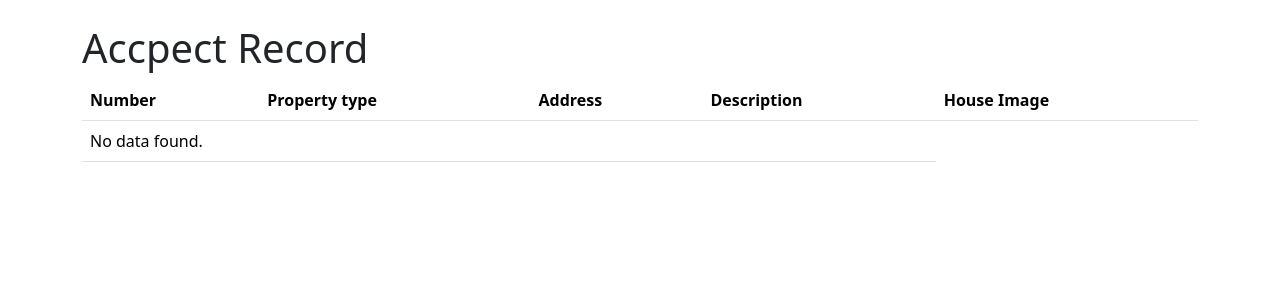
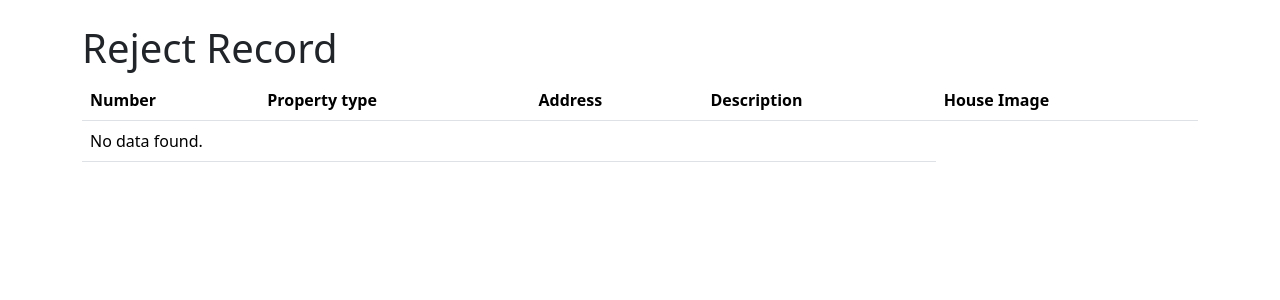
Before and after one commit to amandavid0032/Tinder-House-Rent-, a PHP site: page /user/Reject-view.php in a window 1280 px wide. Shown: the part 76-376 px from the top of the page. Run offline with PHP 8.4, Linux system fonts and the light colour scheme; a user stored in the database is signed in; data that the repository does not hold is empty.

Commit message:
spelling mistake  done

```diff
--- a/user/Accpect-view.php
+++ b/user/Accpect-view.php
@@ -5,7 +5,7 @@ include 'header.php';
 ?>
 <div class="container">
     <br />
-    <h1>Accpect Record</h1>
+    <h1>Accept Record</h1>
     <table class="table">
         <thead class="thead-dark">
             <tr>
--- a/user/Reject-view.php
+++ b/user/Reject-view.php
@@ -5,7 +5,7 @@ include 'header.php';
 ?>
 <div class="container">
     <br />
-    <h1>Accpect Record</h1>
+    <h1>Reject Record</h1>
     <table class="table">
         <thead class="thead-dark">
             <tr>
```
